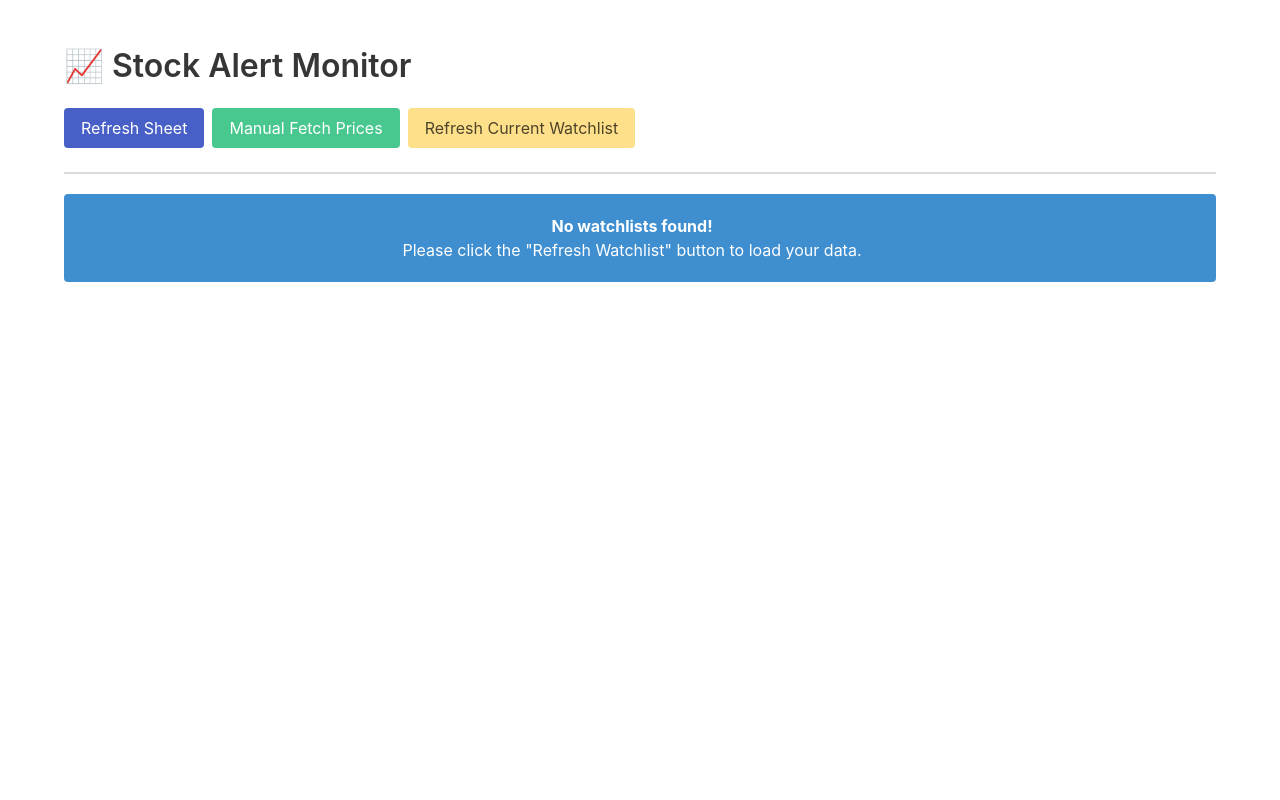
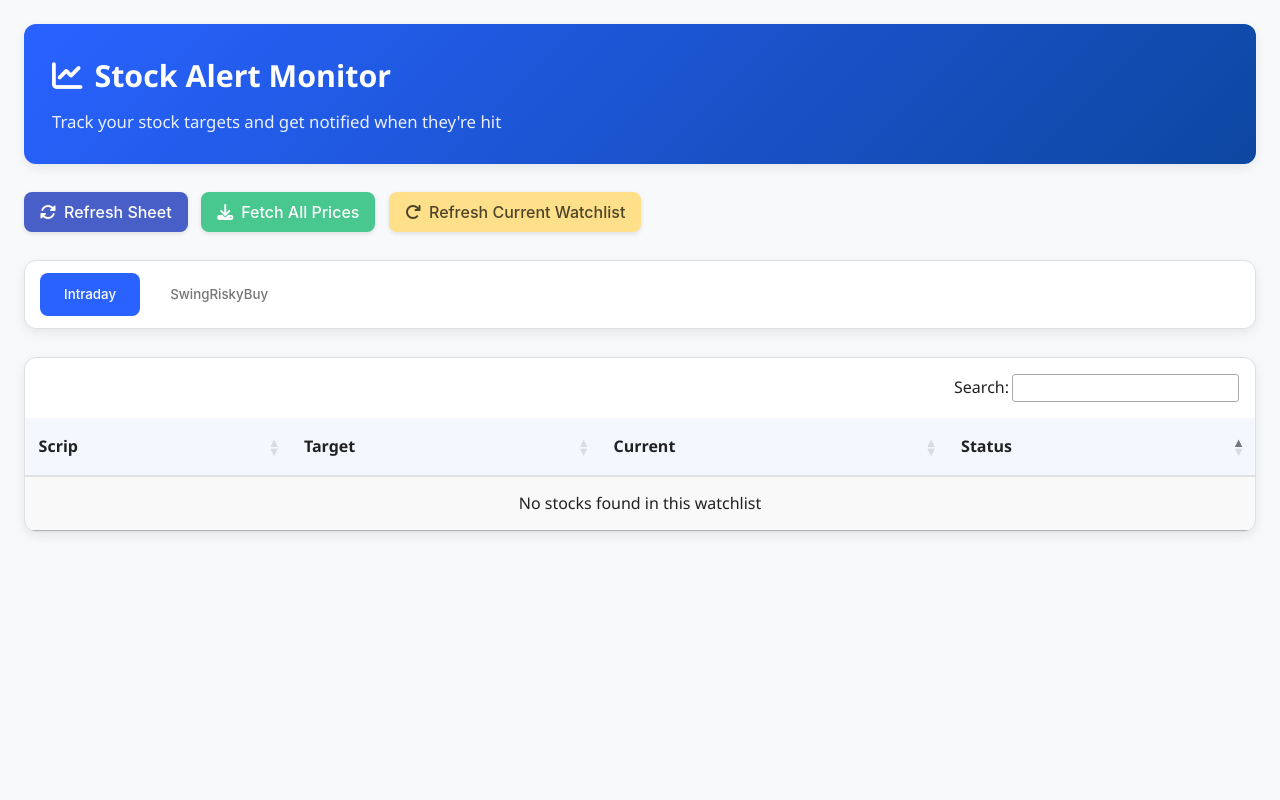
Before and after one commit to kirusama/ki-daily-stoc, a Django app: page / in a window 1280 px wide. Run offline with Django 5.2, Linux system fonts and the light colour scheme; data that the repository does not hold is empty; some libraries are stand-ins or nearby versions.

Commit message:
Update index.html

```diff
--- a/alerts/templates/index.html
+++ b/alerts/templates/index.html
@@ -1,65 +1,368 @@
 <!DOCTYPE html>
-<html>
+<html lang="en">
 
 <head>
+  <meta charset="UTF-8">
+  <meta name="viewport" content="width=device-width, initial-scale=1.0">
   <title>Stock Alert Monitor</title>
   <link rel="stylesheet" href="https://cdn.jsdelivr.net/npm/bulma@0.9.4/css/bulma.min.css">
-
   <link rel="stylesheet" type="text/css" href="https://cdn.datatables.net/1.13.6/css/jquery.dataTables.min.css">
+  <link rel="stylesheet" href="https://cdnjs.cloudflare.com/ajax/libs/font-awesome/6.4.0/css/all.min.css">
 
   <style>
-    /* New styles for button-based tabs, inspired by your example */
-    .tab-container {
-      overflow: hidden;
-      border: 1px solid #dbdbdb;
-      background-color: #f5f5f5;
-      margin-bottom: 20px;
+    :root {
+      --primary-color: #2962ff;
+      --primary-light: #e8f0fe;
+      --secondary-color: #0d47a1;
+      --success-color: #2e7d32;
+      --warning-color: #ed6c02;
+      --light-bg: #f8f9fa;
+      --card-bg: #ffffff;
+      --border-color: #e0e0e0;
+      --text-primary: #212121;
+      --text-secondary: #757575;
+      --shadow: 0 4px 12px rgba(0, 0, 0, 0.08);
+      --transition: all 0.3s ease;
     }
 
-    .tab-container .tablink {
-      background-color: inherit;
-      float: left;
-      border: none;
-      outline: none;
-      cursor: pointer;
-      padding: 14px 16px;
-      transition: background-color 0.3s;
-      font-size: 16px;
+    * {
+      box-sizing: border-box;
+      margin: 0;
+      padding: 0;
     }
 
-    .tab-container .tablink:hover {
-      background-color: #e6e6e6;
+    body {
+      font-family: 'Segoe UI', Roboto, 'Helvetica Neue', sans-serif;
+      background-color: var(--light-bg);
+      color: var(--text-primary);
+      line-height: 1.6;
+      padding: 0;
+      margin: 0;
+      min-height: 100vh;
     }
 
-    /* Style for the active tab button */
-    .tab-container .tablink.active {
-      background-color: #fff;
-      border-bottom: 2px solid #3273dc;
-      font-weight: 600;
-      color: #3273dc;
+    .app-container {
+      max-width: 1400px;
+      margin: 0 auto;
+      padding: 1.5rem;
     }
 
-    /* Style for rows where the target is hit (used by DataTables) */
-    tr.target-hit {
-      background-color: #d4edda !important;
-      /* !important to override DataTables styling */
+    .app-header {
+      background: linear-gradient(135deg, var(--primary-color), var(--secondary-color));
+      color: white;
+      border-radius: 12px;
+      padding: 1.75rem;
+      margin-bottom: 1.75rem;
+      box-shadow: var(--shadow);
+    }
+
+    .app-title {
+      font-size: 1.9rem;
+      font-weight: 700;
+      margin-bottom: 0.5rem;
+      display: flex;
+      align-items: center;
+      gap: 0.75rem;
+    }
+
+    .app-subtitle {
+      font-size: 1.05rem;
+      opacity: 0.9;
+    }
+
+    .button-group {
+      display: flex;
+      flex-wrap: wrap;
+      gap: 0.85rem;
+      margin-bottom: 1.75rem;
+    }
+
+    .app-button {
+      border-radius: 8px;
+      font-weight: 500;
+      transition: var(--transition);
+      display: flex;
+      align-items: center;
+      gap: 0.5rem;
+      border: none;
+      box-shadow: 0 2px 5px rgba(0, 0, 0, 0.1);
+    }
+
+    .app-button:hover {
+      transform: translateY(-2px);
+      box-shadow: 0 4px 8px rgba(0, 0, 0, 0.15);
+    }
+
+    .tab-container {
+      overflow-x: auto;
+      white-space: nowrap;
+      display: flex;
+      background-color: var(--card-bg);
+      border-radius: 12px;
+      padding: 0.75rem;
+      margin-bottom: 1.75rem;
+      box-shadow: var(--shadow);
+      -webkit-overflow-scrolling: touch;
+      scrollbar-width: none;
+      border: 1px solid var(--border-color);
+    }
+
+    .tab-container::-webkit-scrollbar {
+      display: none;
+    }
+
+    .tablink {
+      background-color: transparent;
+      border: none;
+      padding: 0.85rem 1.5rem;
+      cursor: pointer;
+      font-weight: 500;
+      border-radius: 8px;
+      transition: var(--transition);
+      color: var(--text-secondary);
+      margin: 0 3px;
+    }
+
+    .tablink:hover {
+      background-color: var(--primary-light);
+      color: var(--primary-color);
+    }
+
+    .tablink.active {
+      background-color: var(--primary-color);
+      color: white;
+    }
+
+    .table-container {
+      background-color: var(--card-bg);
+      border-radius: 12px;
+      overflow: hidden;
+      box-shadow: var(--shadow);
+      margin-bottom: 2rem;
+      border: 1px solid var(--border-color);
+    }
+
+    #stock-table {
+      width: 100%;
+      border-collapse: separate;
+      border-spacing: 0;
+    }
+
+    #stock-table th {
+      background-color: #f5f7ff;
+      font-weight: 600;
+      padding: 1rem 0.85rem;
+      color: var(--text-primary);
+      border-bottom: 2px solid var(--border-color);
+    }
+
+    #stock-table td {
+      padding: 0.85rem;
+      vertical-align: middle;
+      border-bottom: 1px solid var(--border-color);
+    }
+
+    #stock-table tr:last-child td {
+      border-bottom: none;
+    }
+
+    #stock-table tr:hover td {
+      background-color: #f9fafc;
+    }
+
+    .status-badge {
+      padding: 0.4rem 0.85rem;
+      border-radius: 50px;
+      font-size: 0.85rem;
+      font-weight: 500;
+      display: inline-block;
+    }
+
+    .status-hit {
+      background-color: #e8f5e9;
+      color: var(--success-color);
+    }
+
+    .status-below {
+      background-color: #e3f2fd;
+      color: var(--primary-color);
+    }
+
+    .status-error {
+      background-color: #ffebee;
+      color: #d32f2f;
+    }
+
+    .status-default {
+      background-color: #f5f5f5;
+      color: var(--text-secondary);
+    }
+
+    .price-up {
+      color: var(--success-color);
+      font-weight: 600;
+    }
+
+    .price-down {
+      color: #d32f2f;
+      font-weight: 600;
+    }
+
+    .loading-overlay {
+      position: fixed;
+      top: 0;
+      left: 0;
+      right: 0;
+      bottom: 0;
+      background-color: rgba(255, 255, 255, 0.92);
+      display: flex;
+      justify-content: center;
+      align-items: center;
+      z-index: 9999;
+      flex-direction: column;
+    }
+
+    .spinner {
+      width: 50px;
+      height: 50px;
+      border: 5px solid rgba(41, 98, 255, 0.2);
+      border-radius: 50%;
+      border-top-color: var(--primary-color);
+      animation: spin 1s ease-in-out infinite;
+    }
+
+    @keyframes spin {
+      to {
+        transform: rotate(360deg);
+      }
+    }
+
+    .notification-card {
+      background-color: var(--card-bg);
+      border-radius: 12px;
+      padding: 2.5rem;
+      text-align: center;
+      box-shadow: var(--shadow);
+      border: 1px solid var(--border-color);
+    }
+
+    .notification-icon {
+      font-size: 3.5rem;
+      color: var(--text-secondary);
+      margin-bottom: 1.5rem;
+    }
+
+    /* Mobile optimizations */
+    @media screen and (max-width: 768px) {
+      .app-container {
+        padding: 1rem;
+      }
+
+      .app-header {
+        padding: 1.5rem;
+        border-radius: 10px;
+        text-align: center;
+      }
+
+      .app-title {
+        font-size: 1.6rem;
+        justify-content: center;
+      }
+
+      .button-group {
+        flex-direction: column;
+        gap: 0.75rem;
+      }
+
+      .app-button {
+        width: 100%;
+        justify-content: center;
+      }
+
+      .tablink {
+        padding: 0.7rem 1.2rem;
+        font-size: 0.9rem;
+      }
+
+      .table-container {
+        overflow-x: auto;
+        border-radius: 10px;
+      }
+
+      #stock-table {
+        min-width: 650px;
+      }
+
+      #stock-table th,
+      #stock-table td {
+        padding: 0.75rem;
+      }
+    }
+
+    @media screen and (max-width: 480px) {
+      .app-container {
+        padding: 0.75rem;
+      }
+
+      .app-header {
+        padding: 1.25rem;
+      }
+
+      .app-title {
+        font-size: 1.4rem;
+      }
+
+      .app-subtitle {
+        font-size: 0.95rem;
+      }
+
+      .tablink {
+        padding: 0.6rem 1rem;
+        font-size: 0.85rem;
+      }
+
+      .notification-card {
+        padding: 1.5rem;
+      }
+
+      .notification-icon {
+        font-size: 2.5rem;
+      }
+    }
+
+    #stock-table_filter {
+      padding: 1rem;
     }
   </style>
 </head>
 
-<body class="section">
-  <div class="container">
-    <h1 class="title">📈 Stock Alert Monitor</h1>
+<body>
+  <div class="app-container">
+    <header class="app-header">
+      <h1 class="app-title"><i class="fas fa-chart-line"></i> Stock Alert Monitor</h1>
+      <p class="app-subtitle">Track your stock targets and get notified when they're hit</p>
+    </header>
 
-    <div class="buttons">
-      <button id="btn-refresh-sheet" class="button is-link">Refresh Sheet</button>
-      <button id="btn-refresh-all" class="button is-success">Manual Fetch Prices</button>
-      <button id="btn-refresh-tab" class="button is-warning">Refresh Current Watchlist</button>
+    <div class="button-group">
+      <button id="btn-refresh-sheet" class="button is-link app-button">
+        <i class="fas fa-sync-alt"></i> Refresh Sheet
+      </button>
+      <button id="btn-refresh-all" class="button is-success app-button">
+        <i class="fas fa-download"></i> Fetch All Prices
+      </button>
+      <button id="btn-refresh-tab" class="button is-warning app-button">
+        <i class="fas fa-redo"></i> Refresh Current Watchlist
+      </button>
     </div>
 
     <div id="tab-buttons" class="tab-container"></div>
 
-    <div id="table-container"></div>
+    <div id="table-container" class="table-container"></div>
+  </div>
+
+  <div id="loading" class="loading-overlay" style="display: none;">
+    <div class="spinner"></div>
+    <p class="mt-3 has-text-weight-semibold">Processing your request...</p>
   </div>
 
   <script src="https://code.jquery.com/jquery-3.7.0.js"></script>
@@ -68,53 +371,49 @@
   <script>
     let watchlists = {};
     let currentTab = null;
-    let stockDataTable = null; // Variable to hold the DataTable instance
+    let stockDataTable = null;
 
-    // --- Tab and Table Rendering ---
+    // Show loading overlay
+    function showLoading() {
+      document.getElementById('loading').style.display = 'flex';
+    }
 
-    /**
-     * Handles the logic for switching tabs, updating styles, and re-rendering the table.
-     */
+    // Hide loading overlay
+    function hideLoading() {
+      document.getElementById('loading').style.display = 'none';
+    }
+
+    // Switch tab function
     function switchTab(tabName, clickedButton) {
-      // 1. Update the global variable for the current tab
       currentTab = tabName;
 
-      // 2. Update the 'active' class on all tab buttons
       const tablinks = document.querySelectorAll("#tab-buttons .tablink");
       tablinks.forEach(btn => btn.classList.remove('active'));
       clickedButton.classList.add('active');
 
-      // 3. Render the table with data from the newly selected tab
       renderTable();
     }
 
-    /**
-     * Creates and populates the tab buttons based on the available watchlists.
-     */
+    // Render tabs
     function renderTabs() {
       const tabContainer = document.getElementById("tab-buttons");
-      tabContainer.innerHTML = ""; // Clear existing tabs
+      tabContainer.innerHTML = "";
 
-      // Check if watchlists exist
       if (Object.keys(watchlists).length === 0) {
-        // No watchlists available, show message in table
         renderTable();
         return;
       }
 
-      // If currentTab is invalid or not set, default to the first available watchlist
       if (!currentTab || !watchlists[currentTab]) {
         currentTab = Object.keys(watchlists)[0] || null;
       }
 
       let activeTabButton = null;
 
-      // Create a button for each watchlist
       for (const tabName in watchlists) {
         const button = document.createElement("button");
         button.className = "tablink";
         button.innerText = tabName;
-        // Assign the switchTab function to the button's click event
         button.onclick = () => switchTab(tabName, button);
         tabContainer.appendChild(button);
 
@@ -123,18 +422,14 @@
         }
       }
 
-      // Programmatically "click" the first/active tab to set the initial state
       if (activeTabButton) {
         activeTabButton.click();
       } else {
-        // Handle case where there are no watchlists
-        renderTable(); // This will show an empty table
+        renderTable();
       }
     }
 
-    /**
-     * Custom sorting function for status column to prioritize "Target Hit!" first
-     */
+    // Status sort order
     function statusSortOrder(status) {
       const order = {
         "Target Hit!": 1,
@@ -144,41 +439,57 @@
         "No Data": 5,
         "Error": 6
       };
-      return order[status] || 99; // Unknown statuses go to the end
+      return order[status] || 99;
     }
 
-    /**
-     * Renders the stock data table using the DataTables library.
-     */
+    // Get status badge class
+    function getStatusClass(status) {
+      switch(status) {
+        case "Target Hit!":
+          return "status-hit";
+        case "Below Target":
+          return "status-below";
+        case "Error":
+        case "No Data":
+          return "status-error";
+        default:
+          return "status-default";
+      }
+    }
+
+    // Render table
     function renderTable() {
       const tableData = (currentTab && watchlists[currentTab]) ? watchlists[currentTab] : [];
 
-      // If a DataTable instance already exists, destroy it before re-creating it
       if (stockDataTable) {
         stockDataTable.destroy();
       }
 
       const container = document.getElementById("table-container");
 
-      // Check if there are no watchlists at all
       if (Object.keys(watchlists).length === 0) {
         container.innerHTML = `
-          <div class="notification is-info has-text-centered">
-            <p><strong>No watchlists found!</strong></p>
-            <p>Please click the "Refresh Watchlist" button to load your data.</p>
+          <div class="notification-card">
+            <div class="notification-icon">
+              <i class="fas fa-folder-open"></i>
+            </div>
+            <h3 class="title is-4">No watchlists found</h3>
+            <p class="subtitle is-6">Click the "Refresh Sheet" button to load your data</p>
           </div>
         `;
         return;
       }
 
-      // Add the basic table structure for DataTables
-      container.innerHTML = `<table id="stock-table" class="table is-striped is-fullwidth"></table>`;
+      container.innerHTML = `<table id="stock-table" class="display" style="width:100%"></table>`;
 
-      // Initialize DataTables with custom sorting for status
       stockDataTable = $('#stock-table').DataTable({
         data: tableData,
         columns: [
-          { data: 'scrip_name', title: 'Scrip' },
+          {
+            data: 'scrip_name',
+            title: 'Scrip',
+            className: 'has-text-weight-semibold'
+          },
           {
             data: 'target_price',
             title: 'Target',
@@ -194,7 +505,10 @@
             title: 'Current',
             render: function (data, type, row) {
               if (type === 'display' && data && data > 0) {
-                return '₹' + parseFloat(data).toFixed(2);
+                const target = parseFloat(row.target_price);
+                const current = parseFloat(data);
+                const priceClass = current >= target ? 'price-up' : 'price-down';
+                return `<span class="${priceClass}">₹${current.toFixed(2)}</span>`;
               }
               return data || '-';
             }
@@ -204,46 +518,24 @@
             title: 'Status',
             render: function (data, type, row) {
               if (type === 'display') {
-                // Add different styling based on status
-                let statusClass = '';
-                if (data === 'Target Hit!') {
-                  statusClass = 'has-text-success has-text-weight-bold';
-                } else if (data === 'Below Target') {
-                  statusClass = 'has-text-info';
-                } else if (data === 'Error' || data === 'No Data') {
-                  statusClass = 'has-text-danger';
-                } else {
-                  statusClass = 'has-text-grey';
-                }
-                return `<span class="${statusClass}">${data}</span>`;
+                const statusClass = getStatusClass(data);
+                return `<span class="status-badge ${statusClass}">${data}</span>`;
               }
               return data;
             },
-            // Custom sorting for status column
             type: 'num',
             render: function (data, type, row) {
               if (type === 'type' || type === 'sort') {
                 return statusSortOrder(data);
               }
               if (type === 'display') {
-                // Add different styling based on status
-                let statusClass = '';
-                if (data === 'Target Hit!') {
-                  statusClass = 'has-text-success has-text-weight-bold';
-                } else if (data === 'Below Target') {
-                  statusClass = 'has-text-info';
-                } else if (data === 'Error' || data === 'No Data') {
-                  statusClass = 'has-text-danger';
-                } else {
-                  statusClass = 'has-text-grey';
-                }
-                return `<span class="${statusClass}">${data}</span>`;
+                const statusClass = getStatusClass(data);
+                return `<span class="status-badge ${statusClass}">${data}</span>`;
               }
               return data;
             }
           }
         ],
-        // Default sorting: Status column (index 3) in ascending order (Target Hit! first)
         order: [[3, 'asc']],
         createdRow: function (row, data, dataIndex) {
           if (data.status === "Target Hit!") {
@@ -254,7 +546,6 @@
         searching: true,
         info: false,
         responsive: true,
-        // Add some additional configuration for better UX
         language: {
           emptyTable: "No stocks found in this watchlist",
           zeroRecords: "No matching stocks found"
@@ -262,74 +553,80 @@
       });
     }
 
-    // --- Data Fetching and Event Listeners ---
-
+    // API functions with loading states
     async function fetchWatchlists() {
       try {
+        showLoading();
         const res = await fetch("/api/watchlists/");
         const data = await res.json();
         watchlists = data.watchlists;
         renderTabs();
       } catch (error) {
         console.error("Failed to fetch watchlists:", error);
+      } finally {
+        hideLoading();
       }
     }
 
     document.getElementById("btn-refresh-sheet").onclick = async () => {
       console.log("Refreshing sheet...");
       try {
+        showLoading();
         const res = await fetch("/api/refresh-sheet/", { method: "POST" });
         const data = await res.json();
         watchlists = data.watchlists;
-        renderTabs(); // Re-render everything from tabs down
+        renderTabs();
         console.log("Sheet refreshed successfully");
       } catch (error) {
         console.error("Failed to refresh sheet:", error);
+      } finally {
+        hideLoading();
       }
     };
 
     document.getElementById("btn-refresh-all").onclick = async () => {
       console.log("Refreshing all prices...");
       try {
+        showLoading();
         const res = await fetch("/api/refresh-all-prices/", { method: "POST" });
         const data = await res.json();
         watchlists = data.watchlists;
-        renderTable(); // Just re-render the current table with new data
+        renderTable();
 
-        // Show processing info if available
         if (data.processing_time) {
           console.log(`All prices refreshed in ${data.processing_time}s (${data.total_stocks} stocks)`);
         }
       } catch (error) {
         console.error("Failed to refresh all prices:", error);
+      } finally {
+        hideLoading();
       }
     };
 
-    // AFTER
     document.getElementById("btn-refresh-tab").onclick = async () => {
       if (!currentTab) return;
       console.log(`Refreshing tab: ${currentTab}`);
       try {
+        showLoading();
         let res = await fetch(`/api/refresh-tab/${currentTab}/`, { method: "POST" });
-
-        // New logic: Only update the data for the specific tab
         let responseData = await res.json();
         watchlists[responseData.tab_name] = responseData.data;
+        renderTable();
 
-        renderTable(); // Re-render the table with the fresh data
-
-        // Show processing info if available
         if (responseData.processing_time) {
           console.log(`Tab ${currentTab} refreshed in ${responseData.processing_time}s (${responseData.total_stocks} stocks)`);
         }
       } catch (error) {
         console.error(`Failed to refresh tab ${currentTab}:`, error);
+      } finally {
+        hideLoading();
       }
     };
 
-    // --- Initial Load ---
-    // Check if watchlists exist on page load, if not show message
-    renderTabs();
+    // Initial load
+    document.addEventListener('DOMContentLoaded', function() {
+      fetchWatchlists();
+    });
   </script>
 </body>
 
```
